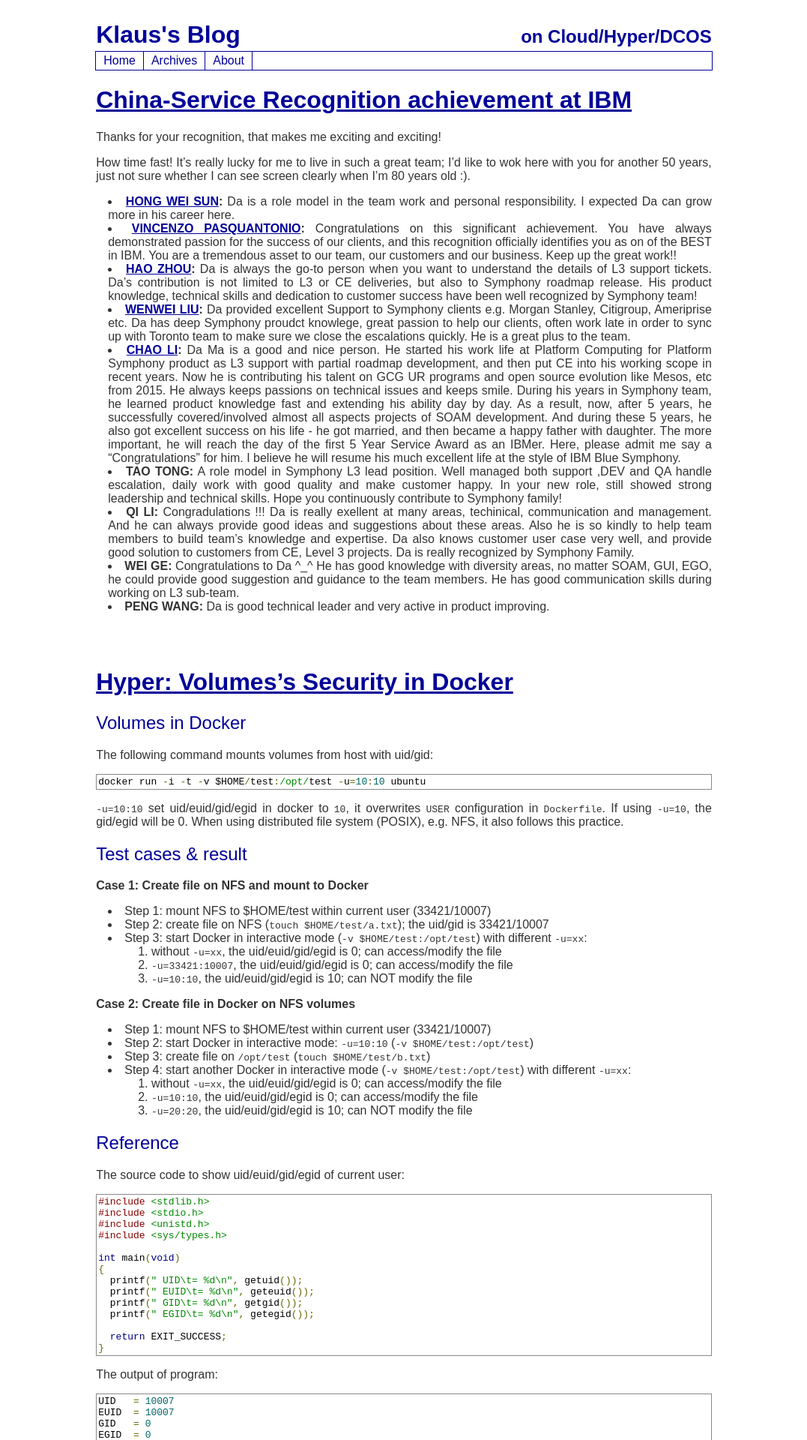
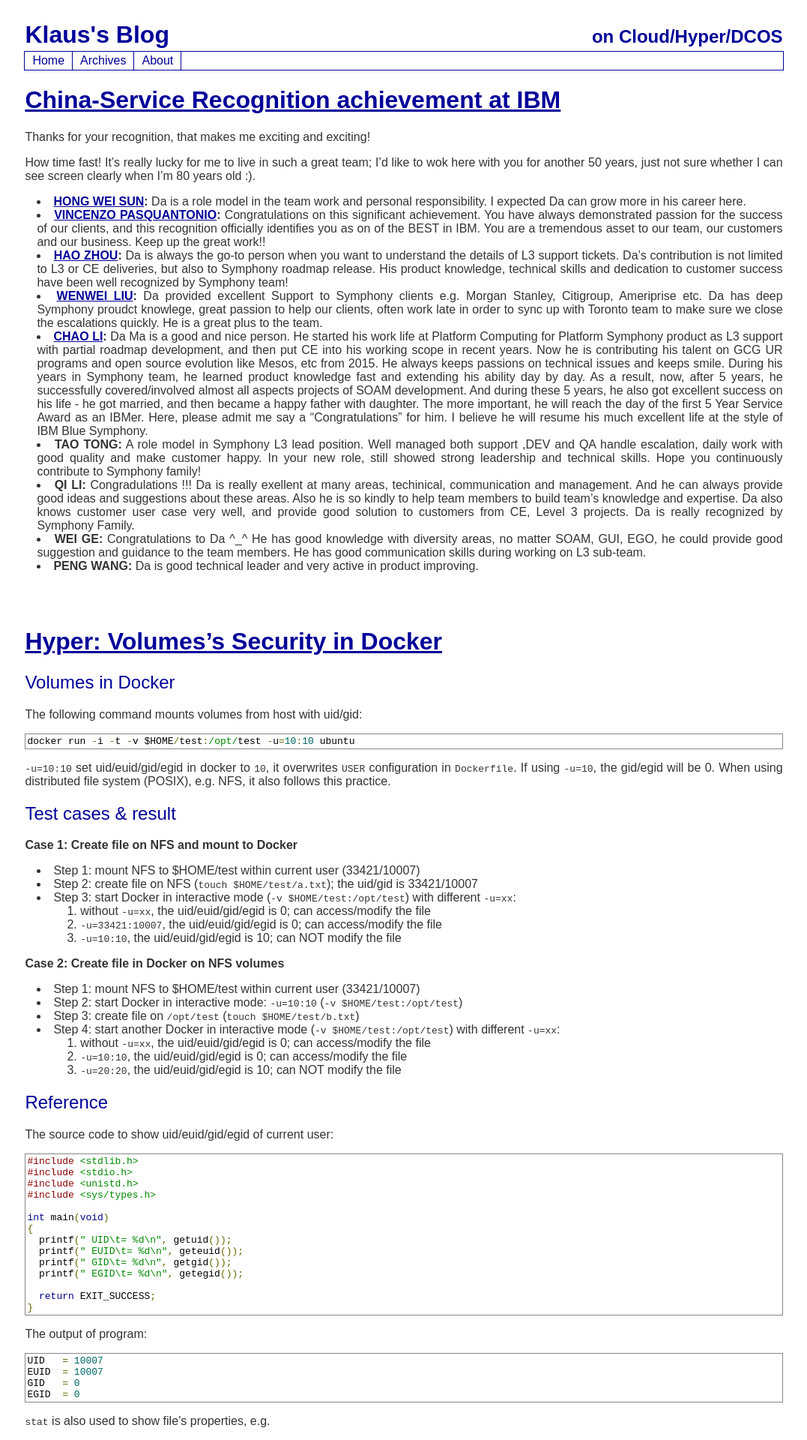
Before and after one commit to k82cn/k82cn.github.io, a Jekyll site: the page built from index.md, in a window 1280 px wide. Shown: the top 1920 px of the page at 75% size, without its empty margins (101-1178 px from the left). Built offline with Jekyll 4.4.1, drawn with Linux system fonts in a browser that asks for light colours.

Commit message:
increase page width

```diff
--- a/css/styles.css
+++ b/css/styles.css
@@ -31,7 +31,7 @@
 /** HEADER */
 
 #header {
-    width: 65%;
+    width: 80%;
     height: 60px;
     margin: 0px auto;
 }
@@ -51,7 +51,7 @@
 /** MENU */
 
 #menu {
-    width: 65%;
+    width: 80%;
     height: 1.5em;
     margin: 0px auto;
     border: 1px solid #000099;
@@ -83,7 +83,7 @@
 /** CONTENT */
 
 #content {
-    width: 65%;
+    width: 80%;
     margin: 0px auto;
 }
 
@@ -113,7 +113,7 @@
 
 #footer {
     clear: both;
-    width: 65%;
+    width: 80%;
     margin: 0px auto;
     padding: 5px 10px;
     border: 1px solid #000099;
```
